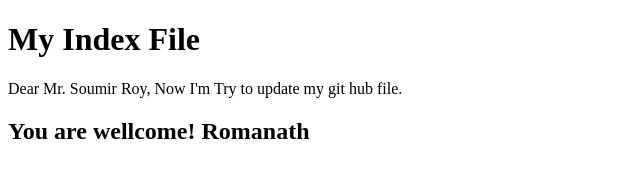
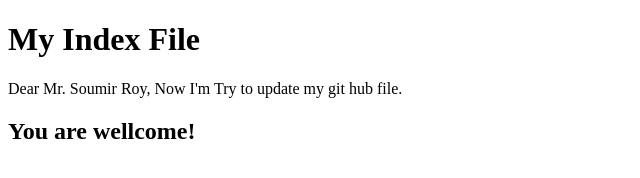
Before and after one commit to rdm7679/SECOND_WEBSITE, a plain HTML site: page index.html in a window 1280 px wide. Shown: the whole page, without its empty margins (0-640 px from the left). Drawn offline with Linux system fonts and the light colour scheme.

Commit message:
Update index.html

```diff
--- a/index.html
+++ b/index.html
@@ -9,6 +9,6 @@
     <body>
         <h1>My Index File</h1>
         <p>Dear Mr. Soumir Roy, Now I'm Try to update my git hub file.</p>
-        <h2>You are wellcome! Romanath</h2>
+        <h2>You are wellcome!</h2>
     </body>
 </html>
```
